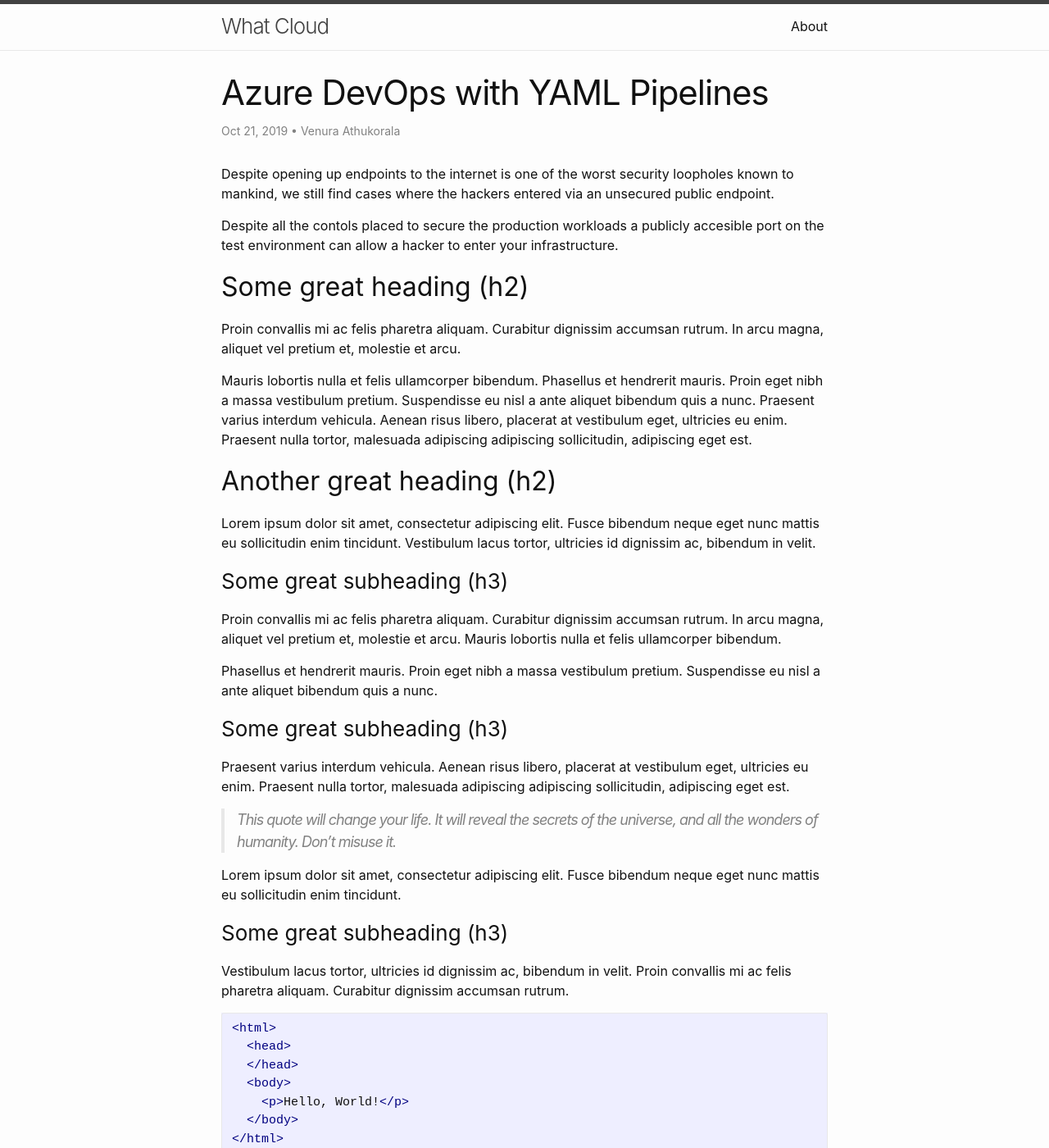
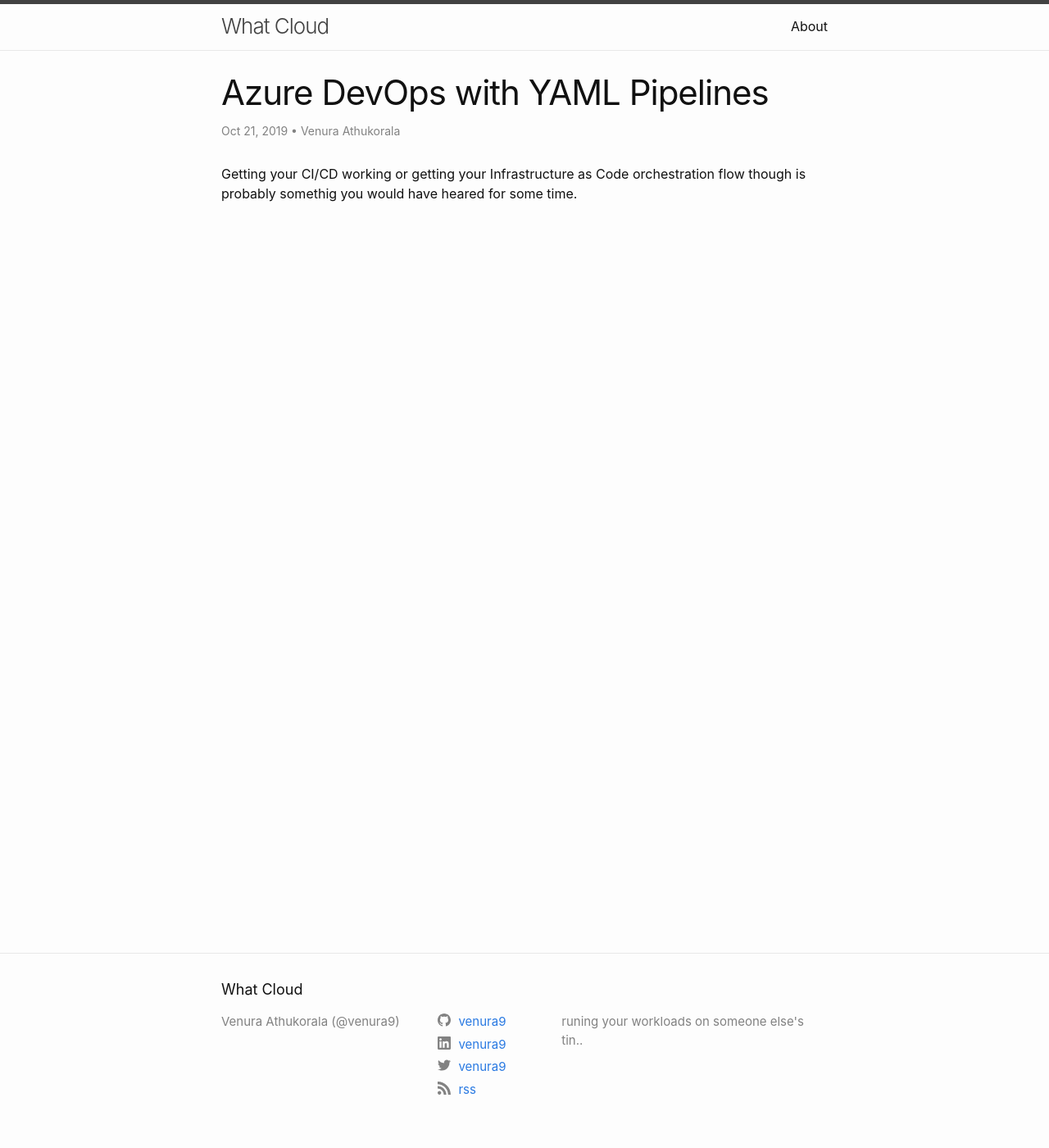
Before and after one commit to guysqr/ac3-blog, a Jekyll site: the page built from _posts/2019-10-21-azure-devops-with-yaml-pipelines.md, in a window 1280 px wide and 1400 px high. Shown: the whole window at 82% size. Built offline with Jekyll 4.4.1, drawn with Linux system fonts in a browser that asks for light colours; comment, search, counter and statistics services are not loaded; some of the changed text lies outside the part shown.

Commit message:
added the az devops post

````diff
--- a/_posts/2019-10-21-azure-devops-with-yaml-pipelines.md
+++ b/_posts/2019-10-21-azure-devops-with-yaml-pipelines.md
@@ -3,107 +3,7 @@ layout: post
 title: "Azure DevOps with YAML Pipelines"
 categories: "Azure DevOps"
 author: "Venura Athukorala"
-meta: "Azure, Azure DevOps, Microsoft"
+meta: "Azure, Azure DevOps, Microsoft, GitHub Actions"
 ---
 
-Despite opening up endpoints to the internet is one of the worst security loopholes known to mankind, we still find cases where the hackers entered via an unsecured public endpoint.
-
-Despite all the contols placed to secure the production workloads a publicly accesible port on the test environment can allow a hacker to enter your infrastructure.
-
-
-
-## Some great heading (h2)
-
-Proin convallis mi ac felis pharetra aliquam. Curabitur dignissim accumsan rutrum. In arcu magna, aliquet vel pretium et, molestie et arcu.
-
-Mauris lobortis nulla et felis ullamcorper bibendum. Phasellus et hendrerit mauris. Proin eget nibh a massa vestibulum pretium. Suspendisse eu nisl a ante aliquet bibendum quis a nunc. Praesent varius interdum vehicula. Aenean risus libero, placerat at vestibulum eget, ultricies eu enim. Praesent nulla tortor, malesuada adipiscing adipiscing sollicitudin, adipiscing eget est.
-
-## Another great heading (h2)
-
-Lorem ipsum dolor sit amet, consectetur adipiscing elit. Fusce bibendum neque eget nunc mattis eu sollicitudin enim tincidunt. Vestibulum lacus tortor, ultricies id dignissim ac, bibendum in velit.
-
-### Some great subheading (h3)
-
-Proin convallis mi ac felis pharetra aliquam. Curabitur dignissim accumsan rutrum. In arcu magna, aliquet vel pretium et, molestie et arcu. Mauris lobortis nulla et felis ullamcorper bibendum.
-
-Phasellus et hendrerit mauris. Proin eget nibh a massa vestibulum pretium. Suspendisse eu nisl a ante aliquet bibendum quis a nunc.
-
-### Some great subheading (h3)
-
-Praesent varius interdum vehicula. Aenean risus libero, placerat at vestibulum eget, ultricies eu enim. Praesent nulla tortor, malesuada adipiscing adipiscing sollicitudin, adipiscing eget est.
-
-> This quote will change your life. It will reveal the secrets of the universe, and all the wonders of humanity. Don't misuse it.
-
-Lorem ipsum dolor sit amet, consectetur adipiscing elit. Fusce bibendum neque eget nunc mattis eu sollicitudin enim tincidunt.
-
-### Some great subheading (h3)
-
-Vestibulum lacus tortor, ultricies id dignissim ac, bibendum in velit. Proin convallis mi ac felis pharetra aliquam. Curabitur dignissim accumsan rutrum.
-
-```html
-<html>
-  <head>
-  </head>
-  <body>
-    <p>Hello, World!</p>
-  </body>
-</html>
-```
-
-
-In arcu magna, aliquet vel pretium et, molestie et arcu. Mauris lobortis nulla et felis ullamcorper bibendum. Phasellus et hendrerit mauris.
-
-#### You might want a sub-subheading (h4)
-
-In arcu magna, aliquet vel pretium et, molestie et arcu. Mauris lobortis nulla et felis ullamcorper bibendum. Phasellus et hendrerit mauris.
-
-In arcu magna, aliquet vel pretium et, molestie et arcu. Mauris lobortis nulla et felis ullamcorper bibendum. Phasellus et hendrerit mauris.
-
-#### But it's probably overkill (h4)
-
-In arcu magna, aliquet vel pretium et, molestie et arcu. Mauris lobortis nulla et felis ullamcorper bibendum. Phasellus et hendrerit mauris.
-
-### Oh hai, an unordered list!!
-
-In arcu magna, aliquet vel pretium et, molestie et arcu. Mauris lobortis nulla et felis ullamcorper bibendum. Phasellus et hendrerit mauris.
-
-- First item, yo
-- Second item, dawg
-- Third item, what what?!
-- Fourth item, fo sheezy my neezy
-
-### Oh hai, an ordered list!!
-
-In arcu magna, aliquet vel pretium et, molestie et arcu. Mauris lobortis nulla et felis ullamcorper bibendum. Phasellus et hendrerit mauris.
-
-1. First item, yo
-2. Second item, dawg
-3. Third item, what what?!
-4. Fourth item, fo sheezy my neezy
-
-
-
-## Headings are cool! (h2)
-
-Proin eget nibh a massa vestibulum pretium. Suspendisse eu nisl a ante aliquet bibendum quis a nunc. Praesent varius interdum vehicula. Aenean risus libero, placerat at vestibulum eget, ultricies eu enim. Praesent nulla tortor, malesuada adipiscing adipiscing sollicitudin, adipiscing eget est.
-
-Praesent nulla tortor, malesuada adipiscing adipiscing sollicitudin, adipiscing eget est.
-
-Proin eget nibh a massa vestibulum pretium. Suspendisse eu nisl a ante aliquet bibendum quis a nunc.
-
-### Tables
-
-Title 1               | Title 2               | Title 3               | Title 4
---------------------- | --------------------- | --------------------- | ---------------------
-lorem                 | lorem ipsum           | lorem ipsum dolor     | lorem ipsum dolor sit
-lorem ipsum dolor sit | lorem ipsum dolor sit | lorem ipsum dolor sit | lorem ipsum dolor sit
-lorem ipsum dolor sit | lorem ipsum dolor sit | lorem ipsum dolor sit | lorem ipsum dolor sit
-lorem ipsum dolor sit | lorem ipsum dolor sit | lorem ipsum dolor sit | lorem ipsum dolor sit
-
-
-Title 1 | Title 2 | Title 3 | Title 4
---- | --- | --- | ---
-lorem | lorem ipsum | lorem ipsum dolor | lorem ipsum dolor sit
-lorem ipsum dolor sit amet | lorem ipsum dolor sit amet consectetur | lorem ipsum dolor sit amet | lorem ipsum dolor sit
-lorem ipsum dolor | lorem ipsum | lorem | lorem ipsum
-lorem ipsum dolor | lorem ipsum dolor sit | lorem ipsum dolor sit amet | lorem ipsum dolor sit amet consectetur
+Getting your CI/CD working or getting your Infrastructure as Code orchestration flow though is probably somethig you would have heared for some time.
````
